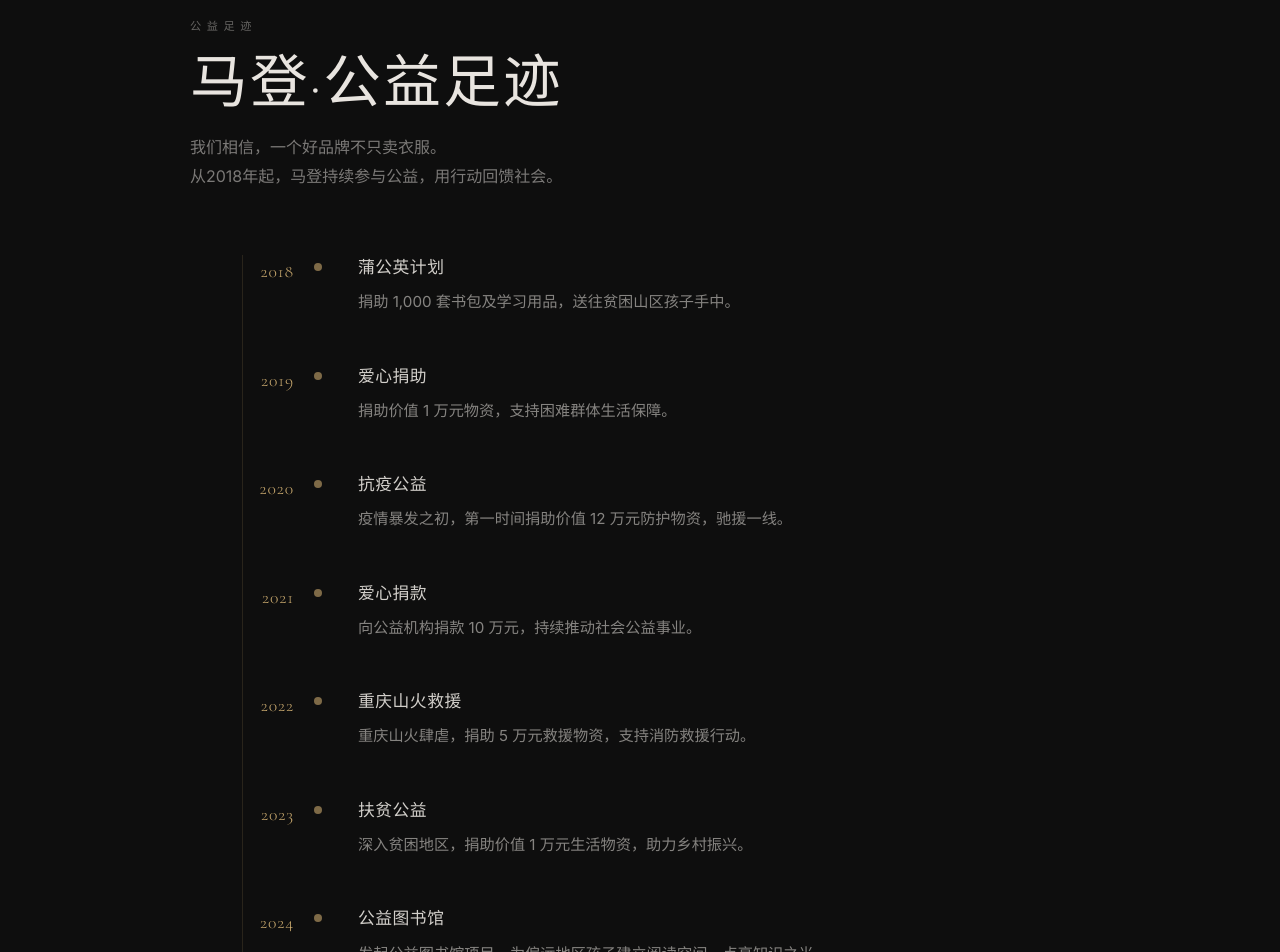
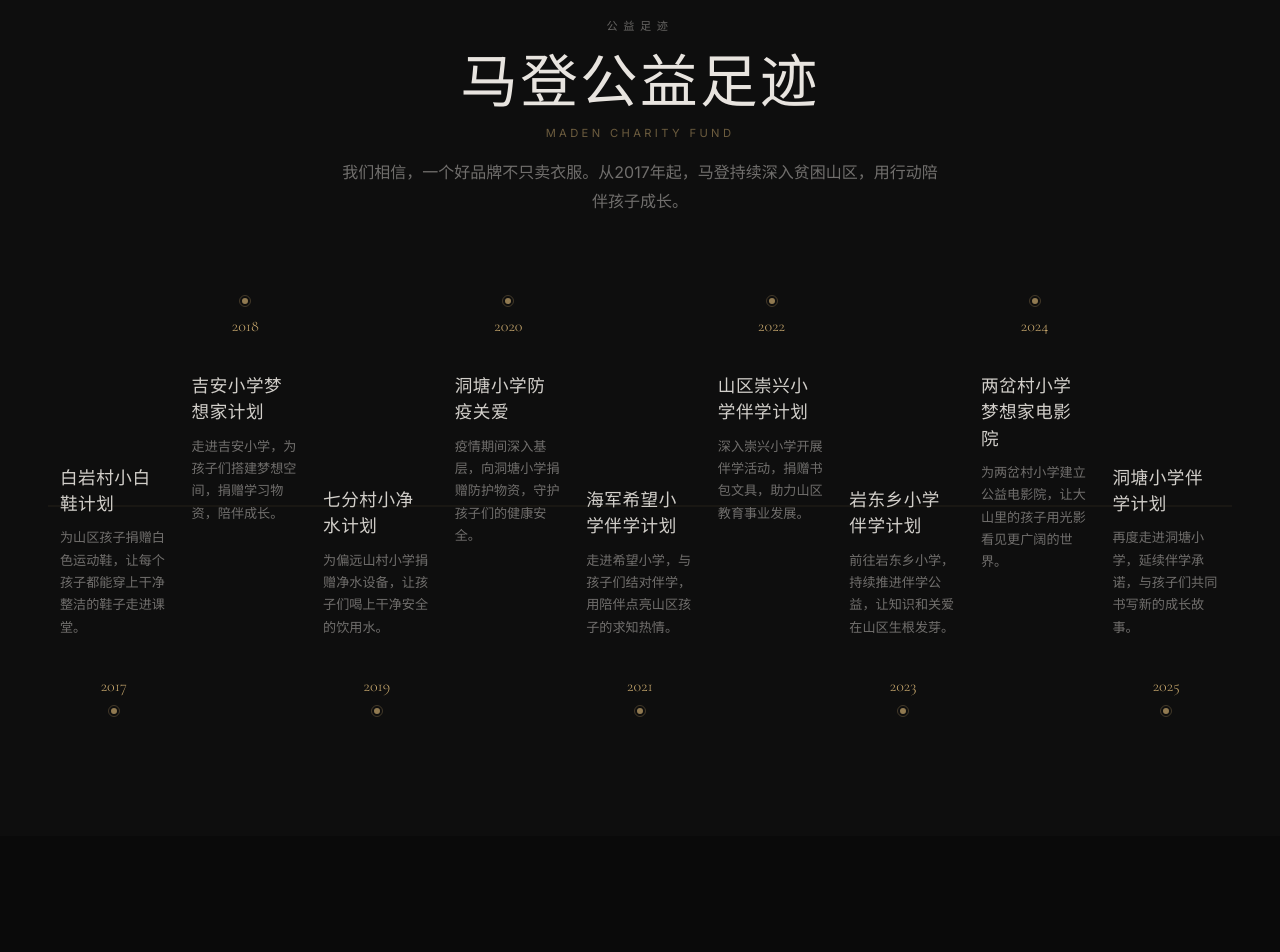
Before and after one commit to chenk0527/maden-official-site, a Next.js app: page /about in a window 1280 px wide. Shown: the part 2920-3872 px from the top of the page. Built offline with nearby package versions, Linux system fonts and the light colour scheme.

Commit message:
feat: 公益时间轴改为双排错列布局+正确9个公益项目，品牌名称修正(马登=男鞋)

```diff
--- a/src/app/about/page.tsx
+++ b/src/app/about/page.tsx
@@ -16,18 +16,18 @@
 
 const brands = [
   {
-    name: '马登男鞋',
-    en: 'MADEN SHOES',
-    desc: '创立于2010年，以极致性价比切入男鞋赛道。工装、复古、休闲三大风格，历经14年深耕，现为淘宝/天猫男鞋类目 TOP3。',
+    name: '马登',
+    en: 'MADEN',
+    desc: '创立于2010年，以极致性价比切入男鞋赛道。工装、复古、休闲三大风格，历经15年深耕，现为淘宝/天猫男鞋类目 TOP3。',
     tag: '男鞋 · 2010',
-    badge: '淘宝 TOP3',
+    badge: '淘宝/天猫 TOP3',
   },
   {
     name: '马登工装',
     en: 'MADEN WORKWEAR',
     desc: '2017年正式上线，专注美式复古工装男装。淘宝男装 TOP1、京东男装 TOP1，累计店铺粉丝 300万+，Americana精神的核心表达。',
     tag: '男装 · 2017',
-    badge: '淘宝 TOP1',
+    badge: '淘宝男装 TOP1',
   },
   {
     name: '马登女装',
@@ -39,13 +39,15 @@
 ]
 
 const charities = [
-  { year: '2018', title: '蒲公英计划', desc: '捐助 1,000 套书包及学习用品，送往贫困山区孩子手中。' },
-  { year: '2019', title: '爱心捐助', desc: '捐助价值 1 万元物资，支持困难群体生活保障。' },
-  { year: '2020', title: '抗疫公益', desc: '疫情暴发之初，第一时间捐助价值 12 万元防护物资，驰援一线。' },
-  { year: '2021', title: '爱心捐款', desc: '向公益机构捐款 10 万元，持续推动社会公益事业。' },
-  { year: '2022', title: '重庆山火救援', desc: '重庆山火肆虐，捐助 5 万元救援物资，支持消防救援行动。' },
-  { year: '2023', title: '扶贫公益', desc: '深入贫困地区，捐助价值 1 万元生活物资，助力乡村振兴。' },
-  { year: '2024', title: '公益图书馆', desc: '发起公益图书馆项目，为偏远地区孩子建立阅读空间，点亮知识之光。' },
+  { year: '2017', title: '白岩村小白鞋计划', desc: '为山区孩子捐赠白色运动鞋，让每个孩子都能穿上干净整洁的鞋子走进课堂。', row: 'top' },
+  { year: '2018', title: '吉安小学梦想家计划', desc: '走进吉安小学，为孩子们搭建梦想空间，捐赠学习物资，陪伴成长。', row: 'bottom' },
+  { year: '2019', title: '七分村小净水计划', desc: '为偏远山村小学捐赠净水设备，让孩子们喝上干净安全的饮用水。', row: 'top' },
+  { year: '2020', title: '洞塘小学防疫关爱', desc: '疫情期间深入基层，向洞塘小学捐赠防护物资，守护孩子们的健康安全。', row: 'bottom' },
+  { year: '2021', title: '海军希望小学伴学计划', desc: '走进希望小学，与孩子们结对伴学，用陪伴点亮山区孩子的求知热情。', row: 'top' },
+  { year: '2022', title: '山区崇兴小学伴学计划', desc: '深入崇兴小学开展伴学活动，捐赠书包文具，助力山区教育事业发展。', row: 'bottom' },
+  { year: '2023', title: '岩东乡小学伴学计划', desc: '前往岩东乡小学，持续推进伴学公益，让知识和关爱在山区生根发芽。', row: 'top' },
+  { year: '2024', title: '两岔村小学梦想家电影院', desc: '为两岔村小学建立公益电影院，让大山里的孩子用光影看见更广阔的世界。', row: 'bottom' },
+  { year: '2025', title: '洞塘小学伴学计划', desc: '再度走进洞塘小学，延续伴学承诺，与孩子们共同书写新的成长故事。', row: 'top' },
 ]
 
 export default function AboutPage() {
@@ -150,34 +152,50 @@
       </section>
 
       {/* 公益足迹 */}
-      <section style={{ padding: '120px 48px', background: '#0e0e0e' }}>
-        <div style={{ maxWidth: '900px', margin: '0 auto' }}>
-          <p className="r" style={{ fontSize: '.7rem', letterSpacing: '.5em', opacity: 0.4, marginBottom: '16px', fontWeight: 400 }}>公益足迹</p>
-          <h2 className="r" style={{ fontFamily: "'Cormorant Garamond', serif", fontSize: 'clamp(2.2rem, 5vw, 3.6rem)', fontWeight: 300, lineHeight: 1.15, letterSpacing: '.04em', marginBottom: '16px' }}>
-            马登·公益足迹
+      <section style={{ padding: '120px 48px', background: '#0e0e0e', overflow: 'hidden' }}>
+        <div style={{ maxWidth: '1300px', margin: '0 auto' }}>
+          <p className="r" style={{ fontSize: '.7rem', letterSpacing: '.5em', opacity: 0.4, marginBottom: '16px', fontWeight: 400, textAlign: 'center' }}>公益足迹</p>
+          <h2 className="r" style={{ fontFamily: "'Cormorant Garamond', serif", fontSize: 'clamp(2.2rem, 5vw, 3.6rem)', fontWeight: 300, lineHeight: 1.15, letterSpacing: '.04em', marginBottom: '8px', textAlign: 'center' }}>
+            马登公益足迹
           </h2>
-          <p className="r" style={{ fontSize: '1rem', fontWeight: 400, color: 'rgba(232,228,223,.5)', marginBottom: '64px', lineHeight: 1.8 }}>
-            我们相信，一个好品牌不只卖衣服。<br />从2018年起，马登持续参与公益，用行动回馈社会。
+          <p className="r" style={{ fontSize: '.7rem', letterSpacing: '.3em', color: '#c9a96e', opacity: 0.5, marginBottom: '16px', textAlign: 'center', fontWeight: 400 }}>MADEN CHARITY FUND</p>
+          <p className="r" style={{ fontSize: '1rem', fontWeight: 400, color: 'rgba(232,228,223,.45)', marginBottom: '80px', lineHeight: 1.8, textAlign: 'center', maxWidth: '600px', margin: '0 auto 80px' }}>
+            我们相信，一个好品牌不只卖衣服。从2017年起，马登持续深入贫困山区，用行动陪伴孩子成长。
           </p>
 
+          {/* 双排错列时间轴 */}
           <div style={{ position: 'relative' }}>
-            {/* 竖线 */}
-            <div style={{ position: 'absolute', left: '52px', top: 0, bottom: 0, width: '1px', background: 'rgba(201,169,110,.15)' }} />
+            {/* 中间横线 */}
+            <div style={{ position: 'absolute', top: '50%', left: 0, right: 0, height: '1px', background: 'rgba(201,169,110,.12)', transform: 'translateY(-50%)' }} />
 
-            <div style={{ display: 'flex', flexDirection: 'column', gap: '0' }}>
-              {charities.map((c, i) => (
-                <div key={c.year} className="r charity-row" style={{ display: 'flex', gap: '40px', alignItems: 'flex-start', paddingBottom: i === charities.length - 1 ? 0 : '48px' }}>
-                  {/* 年份 + 圆点 */}
-                  <div style={{ flexShrink: 0, width: '104px', textAlign: 'right', paddingTop: '4px', position: 'relative' }}>
-                    <span style={{ fontFamily: "'Cormorant Garamond', serif", fontSize: '1.1rem', fontWeight: 300, color: '#c9a96e', letterSpacing: '.05em' }}>{c.year}</span>
-                    {/* 圆点 */}
-                    <span style={{ position: 'absolute', right: '-28px', top: '8px', width: '8px', height: '8px', borderRadius: '50%', background: '#c9a96e', opacity: 0.6, display: 'block' }} />
-                  </div>
-                  {/* 内容 */}
-                  <div style={{ paddingLeft: '24px' }}>
-                    <h4 style={{ fontSize: '1.05rem', fontWeight: 500, color: 'rgba(232,228,223,.9)', marginBottom: '8px', letterSpacing: '.03em' }}>{c.title}</h4>
-                    <p style={{ fontSize: '.95rem', lineHeight: 1.8, fontWeight: 400, color: 'rgba(232,228,223,.55)' }}>{c.desc}</p>
-                  </div>
+            <div className="charity-grid">
+              {charities.map((c) => (
+                <div key={c.year} className={`r charity-item charity-${c.row}`}>
+                  {c.row === 'top' ? (
+                    /* 上排：内容在上，年份+圆点在下 */
+                    <>
+                      <div className="charity-content-top">
+                        <h4 style={{ fontFamily: "'Cormorant Garamond', serif", fontSize: '1.1rem', fontWeight: 400, color: 'rgba(232,228,223,.9)', marginBottom: '8px', letterSpacing: '.03em' }}>{c.title}</h4>
+                        <p style={{ fontSize: '.82rem', lineHeight: 1.7, fontWeight: 400, color: 'rgba(232,228,223,.45)' }}>{c.desc}</p>
+                      </div>
+                      <div className="charity-node-top">
+                        <span style={{ fontFamily: "'Cormorant Garamond', serif", fontSize: '1rem', fontWeight: 300, color: '#c9a96e', display: 'block', marginBottom: '8px' }}>{c.year}</span>
+                        <div style={{ width: '10px', height: '10px', borderRadius: '50%', background: '#c9a96e', opacity: 0.7, border: '2px solid #0e0e0e', outline: '1px solid rgba(201,169,110,.4)', margin: '0 auto' }} />
+                      </div>
+                    </>
+                  ) : (
+                    /* 下排：圆点+年份在上，内容在下 */
+                    <>
+                      <div className="charity-node-bottom">
+                        <div style={{ width: '10px', height: '10px', borderRadius: '50%', background: '#c9a96e', opacity: 0.7, border: '2px solid #0e0e0e', outline: '1px solid rgba(201,169,110,.4)', margin: '0 auto 8px' }} />
+                        <span style={{ fontFamily: "'Cormorant Garamond', serif", fontSize: '1rem', fontWeight: 300, color: '#c9a96e', display: 'block' }}>{c.year}</span>
+                      </div>
+                      <div className="charity-content-bottom">
+                        <h4 style={{ fontFamily: "'Cormorant Garamond', serif", fontSize: '1.1rem', fontWeight: 400, color: 'rgba(232,228,223,.9)', marginBottom: '8px', letterSpacing: '.03em' }}>{c.title}</h4>
+                        <p style={{ fontSize: '.82rem', lineHeight: 1.7, fontWeight: 400, color: 'rgba(232,228,223,.45)' }}>{c.desc}</p>
+                      </div>
+                    </>
+                  )}
                 </div>
               ))}
             </div>
@@ -203,12 +221,58 @@
         .brands-grid { display: grid; grid-template-columns: repeat(3, 1fr); gap: 24px; }
         .brand-card:hover { border-color: rgba(201,169,110,.4) !important; }
         .phil-3col { display: grid; grid-template-columns: repeat(3, 1fr); gap: 48px; }
+
+        /* 公益时间轴 */
+        .charity-grid {
+          display: grid;
+          grid-template-columns: repeat(9, 1fr);
+          min-height: 420px;
+          position: relative;
+        }
+        .charity-item {
+          display: flex;
+          flex-direction: column;
+          padding: 0 12px;
+          position: relative;
+        }
+        .charity-top {
+          justify-content: flex-end;
+        }
+        .charity-bottom {
+          justify-content: flex-start;
+        }
+        .charity-content-top {
+          padding-bottom: 24px;
+          flex: 1;
+          display: flex;
+          flex-direction: column;
+          justify-content: flex-end;
+        }
+        .charity-node-top {
+          text-align: center;
+          padding-top: 12px;
+        }
+        .charity-node-bottom {
+          text-align: center;
+          padding-bottom: 12px;
+        }
+        .charity-content-bottom {
+          padding-top: 24px;
+          flex: 1;
+        }
+
+        @media (max-width: 1100px) {
+          .charity-grid { grid-template-columns: repeat(3, 1fr) !important; min-height: auto !important; gap: 32px; }
+          .charity-item { flex-direction: column !important; }
+          .charity-content-top, .charity-content-bottom { padding: 16px 0 !important; }
+          .charity-node-top, .charity-node-bottom { display: none; }
+        }
         @media (max-width: 900px) {
           .about-split { grid-template-columns: 1fr !important; gap: 48px !important; }
           .brands-grid { grid-template-columns: 1fr !important; gap: 16px !important; }
           .phil-3col { grid-template-columns: 1fr !important; gap: 32px !important; }
+          .charity-grid { grid-template-columns: 1fr !important; }
           section { padding: 80px 24px !important; }
-          .charity-row { gap: 20px !important; }
         }
       `}</style>
     </>
```
